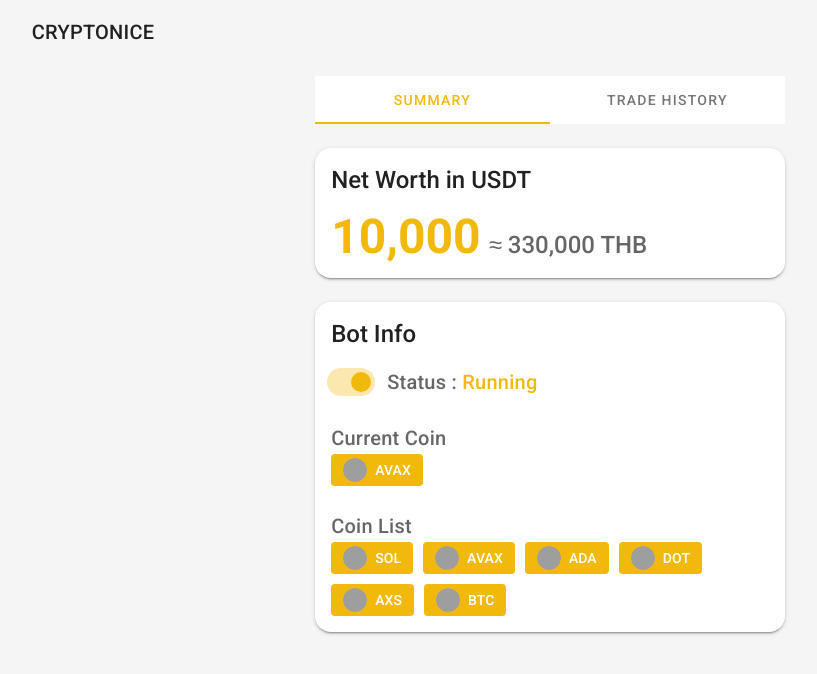
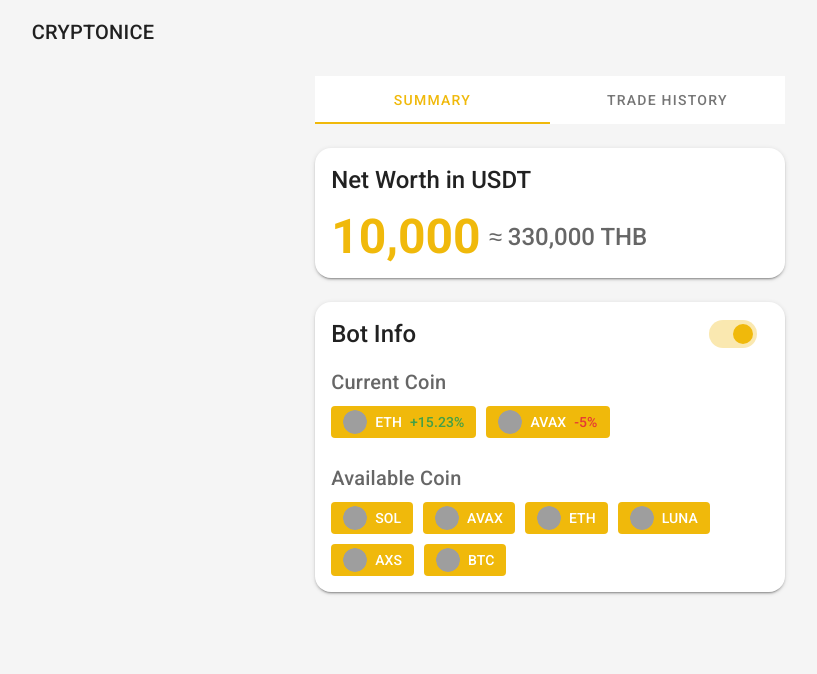
Before and after one commit to duedroid/cryptonice, a Nuxt app in the folder frontend/: page / in a window 1280 px wide. Shown: the top 674 px of the page, without its empty margins (90-907 px from the left). Built offline with nearby package versions, Linux system fonts and the light colour scheme; grey boxes are pictures that could not be loaded.

Commit message:
change ui

```diff
--- a/frontend/components/BotInfo.vue
+++ b/frontend/components/BotInfo.vue
@@ -1,12 +1,10 @@
 <template>
   <v-card rounded="xl">
     <v-card-title>
-      <div class="text-h6 text-sm-h5 font-weight-medium">Bot Info</div>
-    </v-card-title>
-    <v-card-text>
-      <v-row>
-        <v-col cols="12">
-          <div class="d-flex">
+      <div class="text-h6 text-sm-h5 font-weight-medium">
+        Bot Info
+      </div>
+      <v-spacer></v-spacer>
       <v-switch
         class="mt-0 pt-0 align-self-center"
         color="primary"
@@ -14,33 +12,35 @@
         inset
         hide-details
       ></v-switch>
-            <div class="text-subtitle-1 text-sm-h6 font-weight-medium mr-4 align-self-center">
-              Status : <span :class="bot_status_data.class">{{ this.bot_status_data.text }}</span>
+    </v-card-title>
+    <v-card-text>
+      <v-row>
+        <v-col col="12">
+          <div class="text-subtitle-1 text-sm-h6 font-weight-medium">Current Coin</div>
+          <div class="d-flex flex-wrap mt-2" style="gap: 10px">
+            <v-chip
+              v-for="coin in current_coin_list"
+              :key="coin.name"
+              label
+              color="primary"
+            >
+              <v-avatar class="mr-2">
+                <img
+                  :src="coin.img"
+                  :alt="coin.name"
+                >
+              </v-avatar>
+              <div class="font-weight-medium">
+                {{ coin.name }}<span class="ml-2" :style="{ 'color': coin.color }">{{ coin.profit }}</span>
               </div>
+            </v-chip>
           </div>
         </v-col>
       </v-row>
       <v-row>
         <v-col col="12">
-          <div class="text-subtitle-1 text-sm-h6 font-weight-medium">Current Coin</div>
-          <v-chip
-            label
-            color="primary"
-          >
-            <v-avatar class="mr-2">
-              <img
-                :src="curren_coin.img"
-                :alt="curren_coin.name"
-              >
-            </v-avatar>
-            <div class="font-weight-medium">{{ curren_coin.name }}</div>
-          </v-chip>
-        </v-col>
-      </v-row>
-      <v-row>
-        <v-col col="12">
-          <div class="text-subtitle-1 text-sm-h6 font-weight-medium">Coin List</div>
-          <div class="d-flex flex-wrap" style="gap: 10px">
+          <div class="text-subtitle-1 text-sm-h6 font-weight-medium">Available Coin</div>
+          <div class="d-flex flex-wrap mt-2" style="gap: 10px">
             <v-chip
               v-for="coin in coin_list"
               :key="coin.name"
@@ -67,53 +67,47 @@ export default {
   data() {
     return {
       bot_status: true,
-      curren_coin: {
+      current_coin_list: [
+        {
+          "name": "ETH",
+          "img": "https://cryptoicon.s3.amazonaws.com/32/color/eth.png",
+          "profit": "+15.23%",
+          "color": "#43A047"
+        },
+        {
           "name": "AVAX",
-        "img": "https://cryptoicon.s3.amazonaws.com/32/color/avax.png"
+          "img": "https://cryptoicon.s3.amazonaws.com/32/color/avax.png",
+          "profit": "-5%",
+          "color": "#E53935"
         },
+      ],
       coin_list: [
         {
           "name": "SOL",
-          "img": "https://cryptoicon.s3.amazonaws.com/32/color/sol.png"
+          "img": "https://cryptoicon.s3.amazonaws.com/32/color/sol.png",
         },
         {
           "name": "AVAX",
-          "img": "https://cryptoicon.s3.amazonaws.com/32/color/avax.png"
+          "img": "https://cryptoicon.s3.amazonaws.com/32/color/avax.png",
         },
         {
-          "name": "ADA",
-          "img": "https://cryptoicon.s3.amazonaws.com/32/color/ada.png"
+          "name": "ETH",
+          "img": "https://cryptoicon.s3.amazonaws.com/32/color/eth.png",
         },
         {
-          "name": "DOT",
-          "img": "https://cryptoicon.s3.amazonaws.com/32/color/dot.png"
+          "name": "LUNA",
+          "img": "https://cryptoicon.s3.amazonaws.com/32/color/luna.png",
         },
         {
           "name": "AXS",
-          "img": "https://cryptoicon.s3.amazonaws.com/32/color/axs.png"
+          "img": "https://cryptoicon.s3.amazonaws.com/32/color/axs.png",
         },
         {
           "name": "BTC",
-          "img": "https://cryptoicon.s3.amazonaws.com/32/color/btc.png"
+          "img": "https://cryptoicon.s3.amazonaws.com/32/color/btc.png",
         },
       ]
     }
   },
-
-  computed: {
-    bot_status_data() {
-      if (this.bot_status) {
-        return {
-          text: "Running",
-          class: "primary--text"
-        }
-      } else {
-        return {
-          text: "Stop",
-          class: "black--text"
-        }
-      }
-    }
-  }
 }
 </script>
--- a/frontend/components/NetWorth.vue
+++ b/frontend/components/NetWorth.vue
@@ -4,9 +4,9 @@
       <div class="text-h6 text-sm-h5 font-weight-medium">Net Worth in USDT</div>
     </v-card-title>
     <v-card-text>
-      <div>
-        <span class="text-h4 text-sm-h3 font-weight-bold mr-2" style="color: #F0B90B">10,000</span>
-        <span class="text-h6 text-sm-h5 font-weight-medium">&asymp; 330,000 THB</span>
+      <div class="d-flex">
+        <div class="text-h4 text-sm-h3 font-weight-bold mr-2" style="color: #F0B90B">10,000</div>
+        <div class="text-h6 text-sm-h5 font-weight-medium align-self-center">&asymp; 330,000 THB</div>
       </div>
     </v-card-text>
   </v-card>
--- a/frontend/components/TradeHistory.vue
+++ b/frontend/components/TradeHistory.vue
@@ -10,57 +10,42 @@
               :color="item.side == 'Buy' ? 'green darken-1' : 'red darken-1'"
               dark
             >{{ item.side }}</v-chip>
-            <v-avatar class="mr-2" size="24">
+            <v-avatar class="mr-2" size="22">
               <img :src="item.img" :alt="item.pair">
             </v-avatar>
             <div class="text-subtitle-1 text-sm-h6 font-weight-medium">{{ item.pair }}</div>
+
+            <v-spacer></v-spacer>
+
+            <div
+              v-if="item.side == 'Sell'"
+              class="text-subtitle-1 text-sm-h6 font-weight-bold"
+              :style="{ 'color': item.profit.color }"
+            >
+              {{ item.profit.percent }} %
+            </div>
           </v-card-title>
           <v-card-text>
-            <v-row justify="space-between">
-              <v-col>
+              <div class="d-flex">
                 <div class="text-subtitle-2 text-sm-subtitle-1 font-weight-medium">Date</div>
-              </v-col>
-              <v-col class="text-right">
+                <v-spacer></v-spacer>
                 <div class="text-subtitle-2 text-sm-subtitle-1 font-weight-medium">{{ item.date }}</div>
-              </v-col>
-            </v-row>
-            <v-row justify="space-between">
-              <v-col>
+              </div>
+              <div class="d-flex">
                 <div class="text-subtitle-2 text-sm-subtitle-1 font-weight-medium">Price</div>
-              </v-col>
-              <v-col class="text-right">
+                <v-spacer></v-spacer>
                 <div class="text-subtitle-2 text-sm-subtitle-1 font-weight-medium">{{ item.price }}</div>
-              </v-col>
-            </v-row>
-            <v-row justify="space-between">
-              <v-col>
+              </div>
+              <div class="d-flex">
                 <div class="text-subtitle-2 text-sm-subtitle-1 font-weight-medium">Quantity</div>
-              </v-col>
-              <v-col class="text-right">
+                <v-spacer></v-spacer>
                 <div class="text-subtitle-2 text-sm-subtitle-1 font-weight-medium">{{ item.quantity }}</div>
-              </v-col>
-            </v-row>
-            <v-row justify="space-between">
-              <v-col>
+              </div>
+              <div class="d-flex">
                 <div class="text-subtitle-2 text-sm-subtitle-1 font-weight-medium">Amount</div>
-              </v-col>
-              <v-col class="text-right">
+                <v-spacer></v-spacer>
                 <div class="text-subtitle-2 text-sm-subtitle-1 font-weight-medium">{{ item.amount }}</div>
-              </v-col>
-            </v-row>
-            <v-row v-if="item.side == 'Sell'" justify="space-between">
-              <v-col>
-                <div class="text-subtitle-2 text-sm-subtitle-1 font-weight-medium">Profit</div>
-              </v-col>
-              <v-col class="text-right">
-                <div
-                  class="text-subtitle-2 text-sm-subtitle-1 font-weight-medium"
-                  :style="{ 'color': item.profit.color }"
-                >
-                  {{ item.profit.amount }} ({{ item.profit.percent }}%)
-                </div>
-              </v-col>
-            </v-row>
+              </div>
           </v-card-text>
         </v-card>
       </v-col>
@@ -73,6 +58,19 @@ export default {
   data() {
     return {
       trade_history_list: [
+        {
+          "date": "2021-10-02 03:42",
+          "pair": "AVAX/USDT",
+          "img": "https://cryptoicon.s3.amazonaws.com/32/color/avax.png",
+          "side": "Sell",
+          "price": 60.03,
+          "quantity": 16.258,
+          "amount": 1463.987,
+          "profit": {
+            "color": "#E53935",
+            "percent": "-12.39"
+          }
+        },
         {
           "date": "2021-10-02 03:01",
           "pair": "AVAX/USDT",
@@ -92,8 +90,7 @@ export default {
           "amount": 1671.038,
           "profit": {
             "color": "#43A047",
-            "amount": 171.038,
-            "percent": 11.402
+            "percent": "+11.402"
           }
         },
         {
```
Lines whose indentation alone changed are shown as unchanged.
